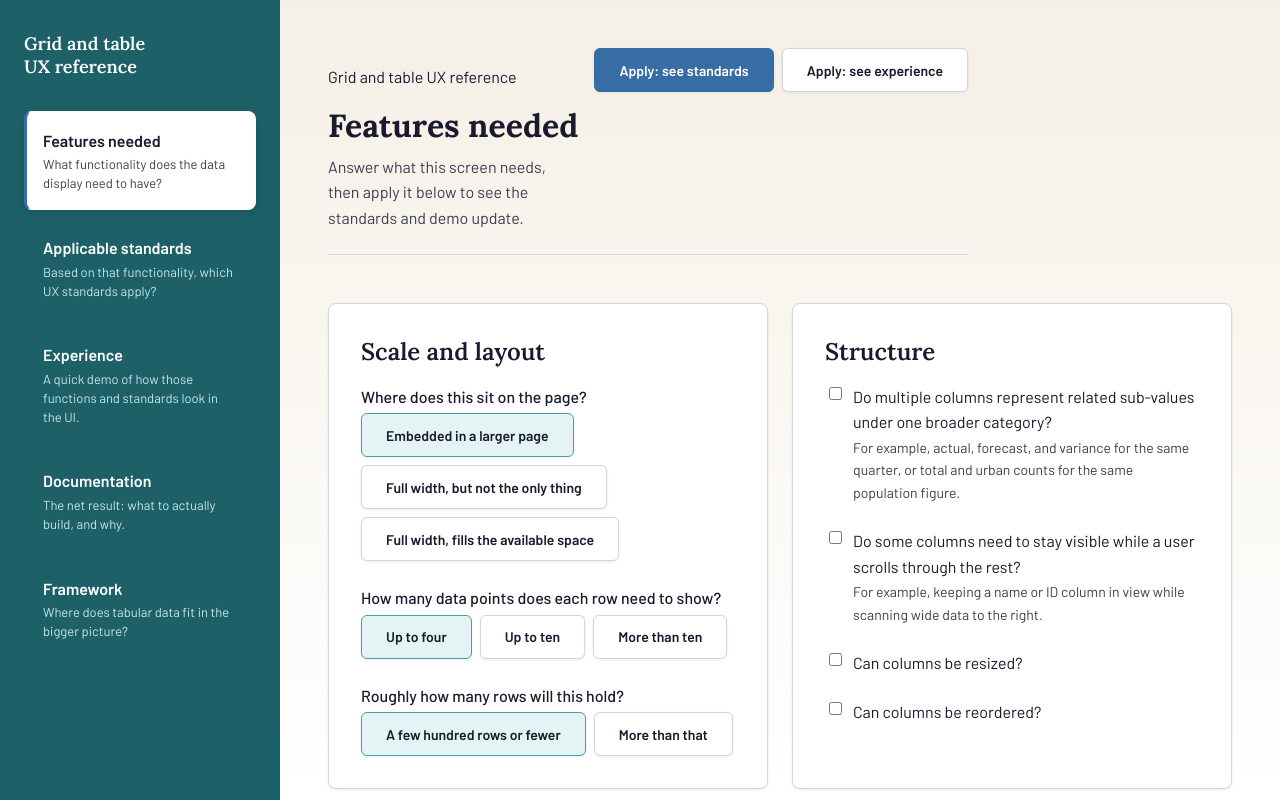
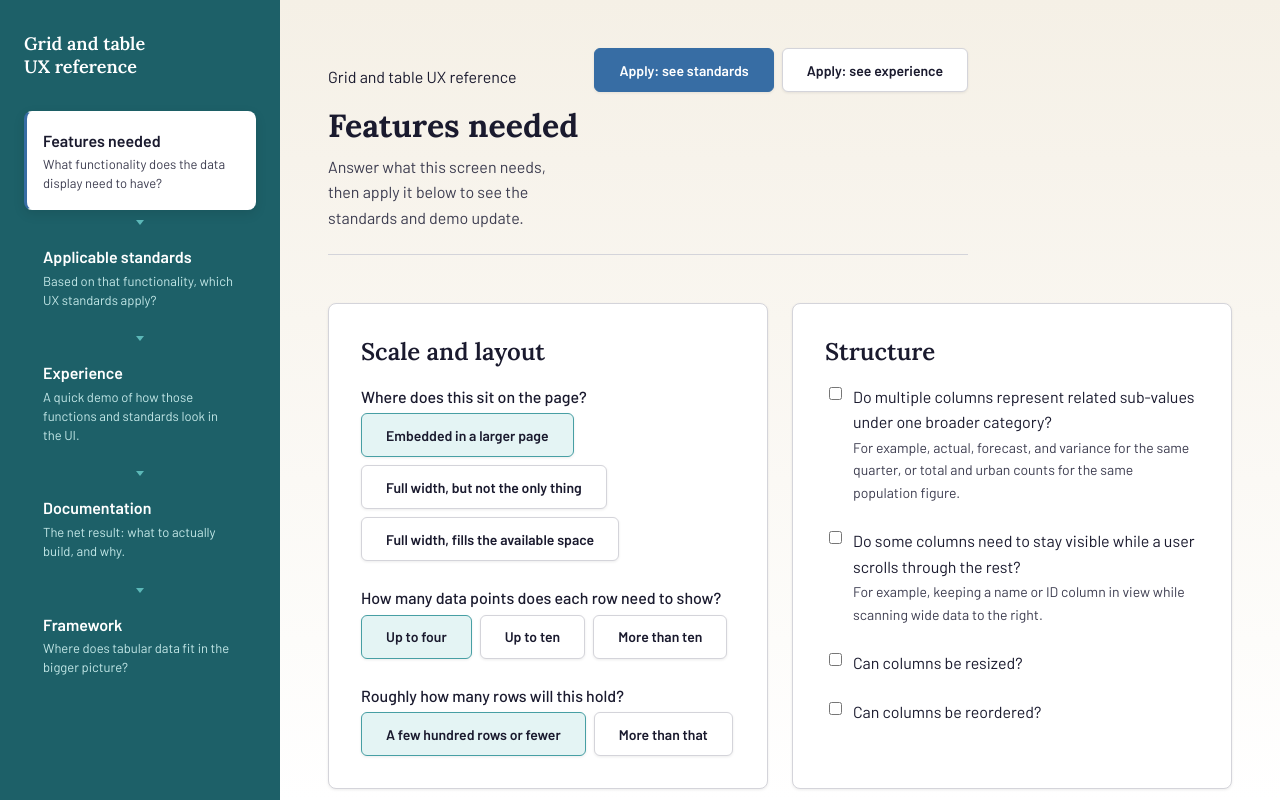
Before and after one commit to puneetsyaloutlook/grabledesigner, a React (Vite) app: page / in a window 1280 px wide. Shown: the top 800 px of the page. Built offline with nearby package versions, Linux system fonts and the light colour scheme.

Commit message:
Add files via upload

```diff
--- a/src/components/Layout.jsx
+++ b/src/components/Layout.jsx
@@ -20,9 +20,10 @@ export default function Layout() {
           Grid and table<br />UX reference
         </NavLink>
         <div className="side-nav-cards">
-          {NAV_ITEMS.map((item) => (
+          {NAV_ITEMS.map((item, i) => (
+            <div key={item.to}>
+              {i > 0 && <span className="nav-step-arrow" aria-hidden="true" />}
               <NavLink
-              key={item.to}
                 to={`${item.to}${suffix}`}
                 end={item.end}
                 className={({ isActive }) => `nav-card${isActive ? ' nav-card-active' : ''}`}
@@ -30,6 +31,7 @@ export default function Layout() {
                 <span className="nav-card-label">{item.label}</span>
                 <span className="nav-card-detail">{item.detail}</span>
               </NavLink>
+            </div>
           ))}
         </div>
       </aside>
```
Lines whose indentation alone changed are shown as unchanged.
